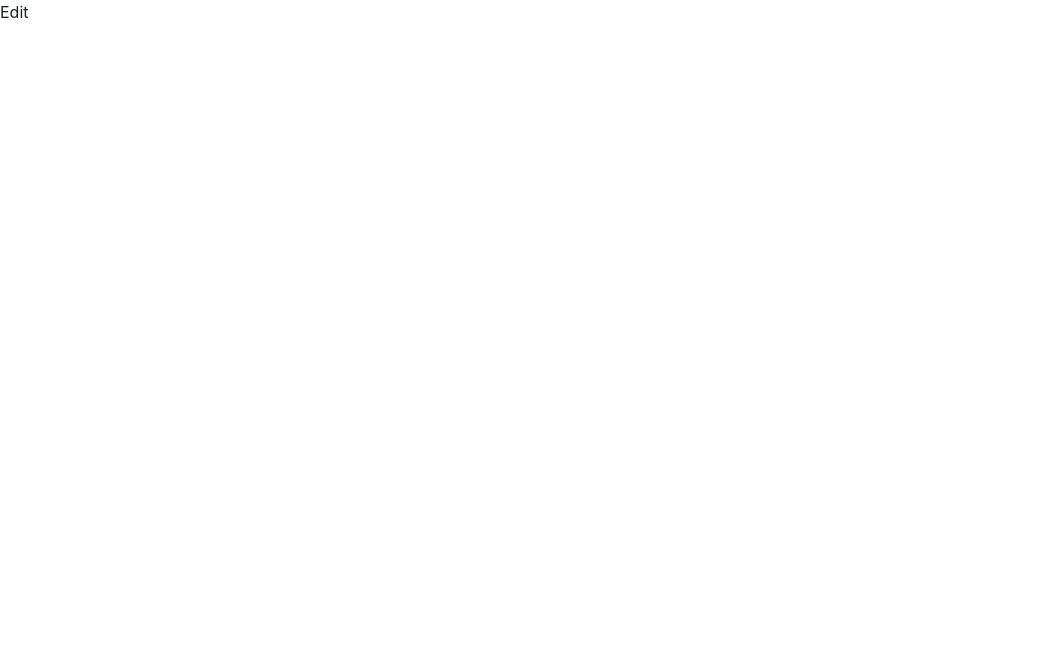
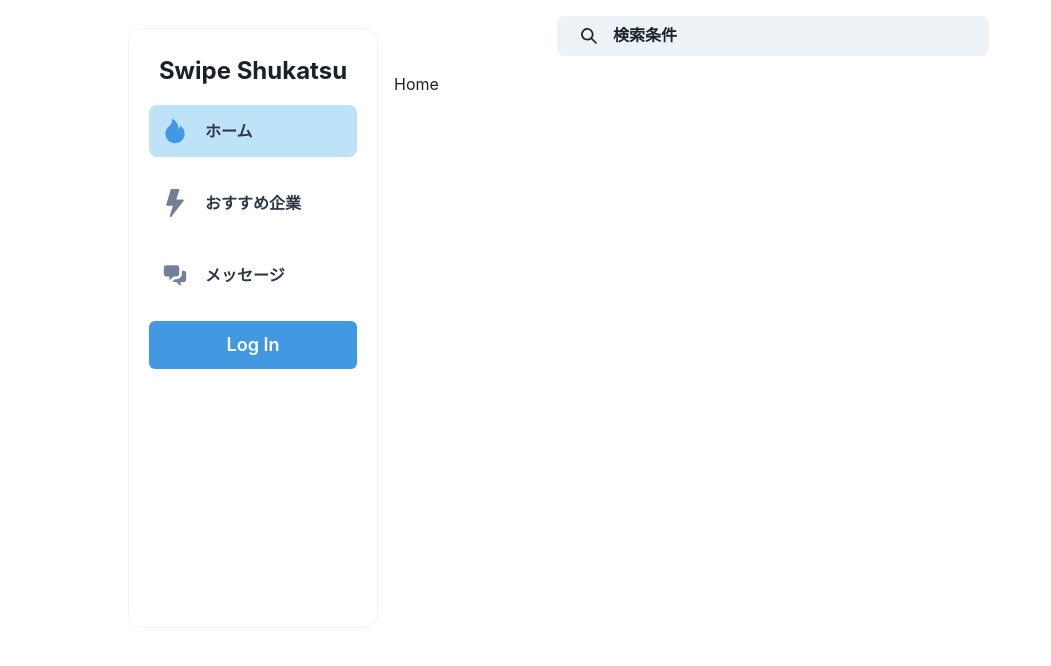
Before and after one commit to satorunooshie/swipe-shukatu, a React (Create React App) app in the folder client/: page / in a window 1280 px wide. Shown: the top 666 px of the page, without its empty margins (0-1051 px from the left). Built offline with nearby package versions, Linux system fonts and the light colour scheme.

Commit message:
ボトムタブ、サイドバー、ヘッダーの作成 (#42)
* ボトムタブを作成

* ルーティングを追加

* レイアウトを調整

* サイドバーを作成

* fix

* fix

```diff
--- a/client/package.json
+++ b/client/package.json
@@ -3,6 +3,7 @@
   "version": "0.1.0",
   "private": true,
   "dependencies": {
+    "@chakra-ui/icons": "^1.0.14",
     "@chakra-ui/react": "^1.6.5",
     "@emotion/react": "^11",
     "@emotion/styled": "^11",
@@ -17,6 +18,7 @@
     "framer-motion": "^4",
     "react": "^17.0.2",
     "react-dom": "^17.0.2",
+    "react-icons": "^4.2.0",
     "react-router-dom": "^5.2.0",
     "react-scripts": "4.0.3",
     "swr": "^0.5.6",
--- a/client/src/App.tsx
+++ b/client/src/App.tsx
@@ -1,13 +1,34 @@
 import React from "react";
 import "./App.css";
-import { ChakraProvider, Text } from "@chakra-ui/react";
-import { BrowserRouter as Router } from "react-router-dom";
+import { ChakraProvider, VStack, Flex } from "@chakra-ui/react";
+import { BrowserRouter as Router, Switch, Route } from "react-router-dom";
+import BottomTabs from "./components/BottomTabs/BottomTabs";
+import Sidebar from "../src/components/Sidebar/Sidebar";
+import HomePage from "../src/pages/HomePage/HomePage";
+import MessagePage from "../src/pages/MessagePage/MessagePage";
+import RecommendPage from "../src/pages/RecommendPage/RecommendPage";
 
 function App() {
   return (
     <ChakraProvider>
       <Router>
-        <Text>Edit</Text>
+        <VStack px={[0, 0, 0, "10%"]}>
+          <BottomTabs />
+          <Flex w="full" justify="center">
+            <Sidebar />
+            <Switch>
+              <Route path="/recommend">
+                <RecommendPage />
+              </Route>
+              <Route path="/message">
+                <MessagePage />
+              </Route>
+              <Route path="/">
+                <HomePage />
+              </Route>
+            </Switch>
+          </Flex>
+        </VStack>
       </Router>
     </ChakraProvider>
   );
--- /dev/null
+++ b/client/src/components/BottomTabs/BottomTabs.tsx
@@ -0,0 +1,100 @@
+import { VFC } from "react";
+import {
+  Flex,
+  IconButton,
+  Center,
+  Icon,
+  Divider,
+  Wrap,
+} from "@chakra-ui/react";
+import { AiFillFire } from "react-icons/ai";
+import { HiChatAlt2 } from "react-icons/hi";
+import { BsLightningFill } from "react-icons/bs";
+import { NavLink, useLocation } from "react-router-dom";
+import { MAIN_COLOR } from "../../constants/MainColor";
+
+const BottomTabs: VFC = () => {
+  let location = useLocation();
+
+  return (
+    <Wrap pos="fixed" bottom="0" w="full" display={{ md: "none" }} bg="white">
+      <Divider />
+      <Flex px={0} pb={1} justify="space-around" w="full">
+        <Center>
+          <NavLink to="/">
+            <IconButton
+              isActive={location.pathname === "/"}
+              colorScheme="blackAlpha"
+              aria-label="home"
+              variant="ghost"
+              size="lg"
+              icon={<Icon as={AiFillFire} w={7} h={7} />}
+              _hover={{
+                color: `${MAIN_COLOR}.100`,
+              }}
+              _focus={{
+                color: `${MAIN_COLOR}.300`,
+              }}
+              _active={{
+                bg: "transparent",
+                color: `${MAIN_COLOR}.300`,
+              }}
+            />
+          </NavLink>
+        </Center>
+        <Center>
+          <NavLink to="/recommend">
+            <IconButton
+              isActive={
+                location.pathname === "/recommend" ||
+                location.pathname === "/recommend/"
+              }
+              colorScheme="blackAlpha"
+              aria-label="recommend"
+              variant="ghost"
+              size="lg"
+              icon={<Icon as={BsLightningFill} w={7} h={7} />}
+              _hover={{
+                color: `${MAIN_COLOR}.100`,
+              }}
+              _focus={{
+                color: `${MAIN_COLOR}.300`,
+              }}
+              _active={{
+                bg: "transparent",
+                color: `${MAIN_COLOR}.300`,
+              }}
+            />
+          </NavLink>
+        </Center>
+        <Center>
+          <NavLink to="/message">
+            <IconButton
+              isActive={
+                location.pathname === "/message" ||
+                location.pathname === "/message/"
+              }
+              colorScheme="blackAlpha"
+              aria-label="message"
+              variant="ghost"
+              size="lg"
+              icon={<Icon as={HiChatAlt2} w={7} h={7} />}
+              _hover={{
+                color: `${MAIN_COLOR}.100`,
+              }}
+              _focus={{
+                color: `${MAIN_COLOR}.300`,
+              }}
+              _active={{
+                bg: "transparent",
+                color: `${MAIN_COLOR}.300`,
+              }}
+            />
+          </NavLink>
+        </Center>
+      </Flex>
+    </Wrap>
+  );
+};
+
+export default BottomTabs;
--- /dev/null
+++ b/client/src/components/Header/Header.tsx
@@ -0,0 +1,67 @@
+import { VFC } from "react";
+import {
+  Flex,
+  Spacer,
+  Text,
+  Button,
+} from "@chakra-ui/react";
+import { NavLink, useLocation } from "react-router-dom";
+import { SearchIcon } from "@chakra-ui/icons";
+import { MAIN_COLOR } from "../../constants/MainColor";
+
+const Header: VFC = () => {
+  let location = useLocation();
+  if (location.pathname !== "/") return <></>;
+  return (
+    <Flex
+      pos="sticky"
+      w="full"
+      minH={"50px"}
+      mb="60px"
+      py={{ base: 2 }}
+      px={{ base: 4 }}
+      borderBottom={1}
+      align={"center"}
+      justify="center"
+    >
+      <NavLink to="/">
+        <Text
+          display={["block", "block", "none"]}
+          fontFamily={"heading"}
+          color={"gray.800"}
+          fontWeight="bold"
+        >
+          Swipe Shukatsu
+        </Text>
+      </NavLink>
+      <Spacer display={{ md: "none" }} />
+      <Button
+        onClick={() => alert("ここクリックするとモーダル開く")}
+        bg="gray.100"
+        px="6"
+        py="2"
+        borderRadius="lg"
+      >
+        <Flex align="center" w={{ md: "sm" }}>
+          <SearchIcon />
+          <Text ml="4">検索条件</Text>
+        </Flex>
+      </Button>
+      <Button
+        display={["block", "block", "none"]}
+        fontSize={"sm"}
+        fontWeight={600}
+        color={"white"}
+        ml="4"
+        bg={`${MAIN_COLOR}.400`}
+        _hover={{
+          bg: `${MAIN_COLOR}.300`,
+        }}
+      >
+        Log In
+      </Button>
+    </Flex>
+  );
+};
+
+export default Header;
--- /dev/null
+++ b/client/src/components/Sidebar/Sidebar.tsx
@@ -0,0 +1,140 @@
+import { VFC } from "react";
+import { Flex, Icon, VStack, Text, Button, Center } from "@chakra-ui/react";
+import { AiFillFire } from "react-icons/ai";
+import { HiChatAlt2 } from "react-icons/hi";
+import { BsLightningFill } from "react-icons/bs";
+import { NavLink, useLocation } from "react-router-dom";
+import { MAIN_COLOR } from "../../constants/MainColor";
+
+const Sidebar: VFC = () => {
+  let location = useLocation();
+
+  return (
+    <VStack
+      display={["none", "none", "block"]}
+      pos="sticky"
+      left="0"
+      top="5"
+      h="75vh"
+      minW="250px"
+      px="5"
+      py="6"
+      mr="4"
+      marginTop="2.5vh"
+      border="1px"
+      borderColor="gray.100"
+      borderRadius="15px"
+    >
+      <NavLink to="/">
+        <Text
+          h1
+          fontSize="2xl"
+          fontFamily={"heading"}
+          color={"gray.800"}
+          fontWeight="bold"
+          mb="4"
+          textAlign="center"
+        >
+          Swipe Shukatsu
+        </Text>
+      </NavLink>
+      <NavLink to="/">
+        <Flex
+          align="center"
+          borderRadius="8"
+          p="3"
+          mb="5"
+          bg={location.pathname === "/" ? `${MAIN_COLOR}.100` : "transparent"}
+          _hover={{ textDecor: "none", backgroundColor: `${MAIN_COLOR}.100` }}
+        >
+          <Icon
+            as={AiFillFire}
+            w={7}
+            h={7}
+            color={location.pathname === "/" ? `${MAIN_COLOR}.400` : "gray.500"}
+          />
+          <Text ml="4" color="gray.700" fontWeight="bold">
+            ホーム
+          </Text>
+        </Flex>
+      </NavLink>
+      <NavLink to="/recommend">
+        <Flex
+          align="center"
+          borderRadius="8"
+          p="3"
+          mb="5"
+          bg={
+            location.pathname === "/recommend" ||
+            location.pathname === "/recommend/"
+              ? `${MAIN_COLOR}.100`
+              : "transparent"
+          }
+          _hover={{ textDecor: "none", backgroundColor: `${MAIN_COLOR}.100` }}
+        >
+          <Icon
+            as={BsLightningFill}
+            w={7}
+            h={7}
+            color={
+              location.pathname === "/recommend" ||
+              location.pathname === "/recommend/"
+                ? `${MAIN_COLOR}.400`
+                : "gray.500"
+            }
+          />
+          <Text ml="4" color="gray.700" fontWeight="bold">
+            おすすめ企業
+          </Text>
+        </Flex>
+      </NavLink>
+      <NavLink to="/message">
+        <Flex
+          align="center"
+          borderRadius="8"
+          p="3"
+          mb="5"
+          bg={
+            location.pathname === "/message" ||
+            location.pathname === "/message/"
+              ? `${MAIN_COLOR}.100`
+              : "transparent"
+          }
+          _hover={{ textDecor: "none", backgroundColor: `${MAIN_COLOR}.100` }}
+        >
+          <Icon
+            as={HiChatAlt2}
+            w={7}
+            h={7}
+            color={
+              location.pathname === "/message" ||
+              location.pathname === "/message/"
+                ? `${MAIN_COLOR}.400`
+                : "gray.500"
+            }
+          />
+          <Text ml="4" color="gray.700" fontWeight="bold">
+            メッセージ
+          </Text>
+        </Flex>
+      </NavLink>
+      <Center>
+        <Button
+          fontSize={"lg"}
+          size="lg"
+          fontWeight={600}
+          color={"white"}
+          bg={`${MAIN_COLOR}.400`}
+          w="100%"
+          _hover={{
+            bg: `${MAIN_COLOR}.300`,
+          }}
+        >
+          Log In
+        </Button>
+      </Center>
+    </VStack>
+  );
+};
+
+export default Sidebar;
--- /dev/null
+++ b/client/src/constants/MainColor.ts
@@ -0,0 +1 @@
+export const MAIN_COLOR = "blue";
--- /dev/null
+++ b/client/src/pages/HomePage/HomePage.tsx
@@ -0,0 +1,14 @@
+import { VFC } from "react";
+import { Text, Wrap } from "@chakra-ui/react";
+import Header from "../../components/Header/Header";
+
+const HomePage: VFC = () => {
+  return (
+    <Wrap h="90vh" w="full">
+      <Header />
+      <Text>Home</Text>
+    </Wrap>
+  );
+};
+
+export default HomePage;
--- /dev/null
+++ b/client/src/pages/MessagePage/MessagePage.tsx
@@ -0,0 +1,12 @@
+import { VFC } from "react";
+import { Text, Wrap } from "@chakra-ui/react";
+
+const MessagePage: VFC = () => {
+  return (
+    <Wrap h="1000px" bg="gray" w="full">
+      <Text>Message</Text>
+    </Wrap>
+  );
+};
+
+export default MessagePage;
--- /dev/null
+++ b/client/src/pages/RecommendPage/RecommendPage.tsx
@@ -0,0 +1,12 @@
+import { VFC } from "react";
+import { Wrap, Text } from "@chakra-ui/react";
+
+const RecommendPage: VFC = () => {
+  return (
+    <Wrap h="1000px" bg="gray" w="full">
+      <Text>Recommend</Text>
+    </Wrap>
+  );
+};
+
+export default RecommendPage;
```
Also changed, not shown: 1 other file (tests, documents, lock files or other folders).
